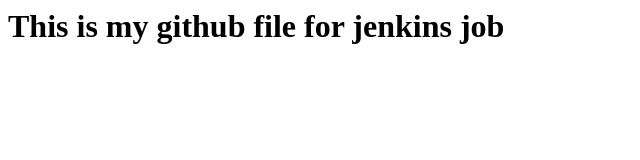
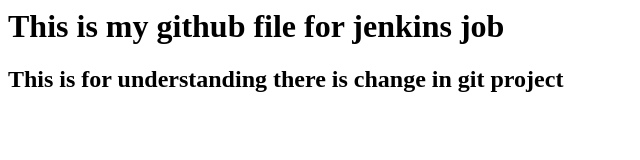
Before and after one commit to priya20c/test, a plain HTML site: page index.html in a window 1280 px wide. Shown: the whole page, without its empty margins (0-640 px from the left). Drawn offline with Linux system fonts and the light colour scheme.

Commit message:
Update index.html

```diff
--- a/index.html
+++ b/index.html
@@ -1 +1,2 @@
 <h1> This is my github file for jenkins job</h1>
+<h2> This is for understanding there is change in git project</h2>
```
